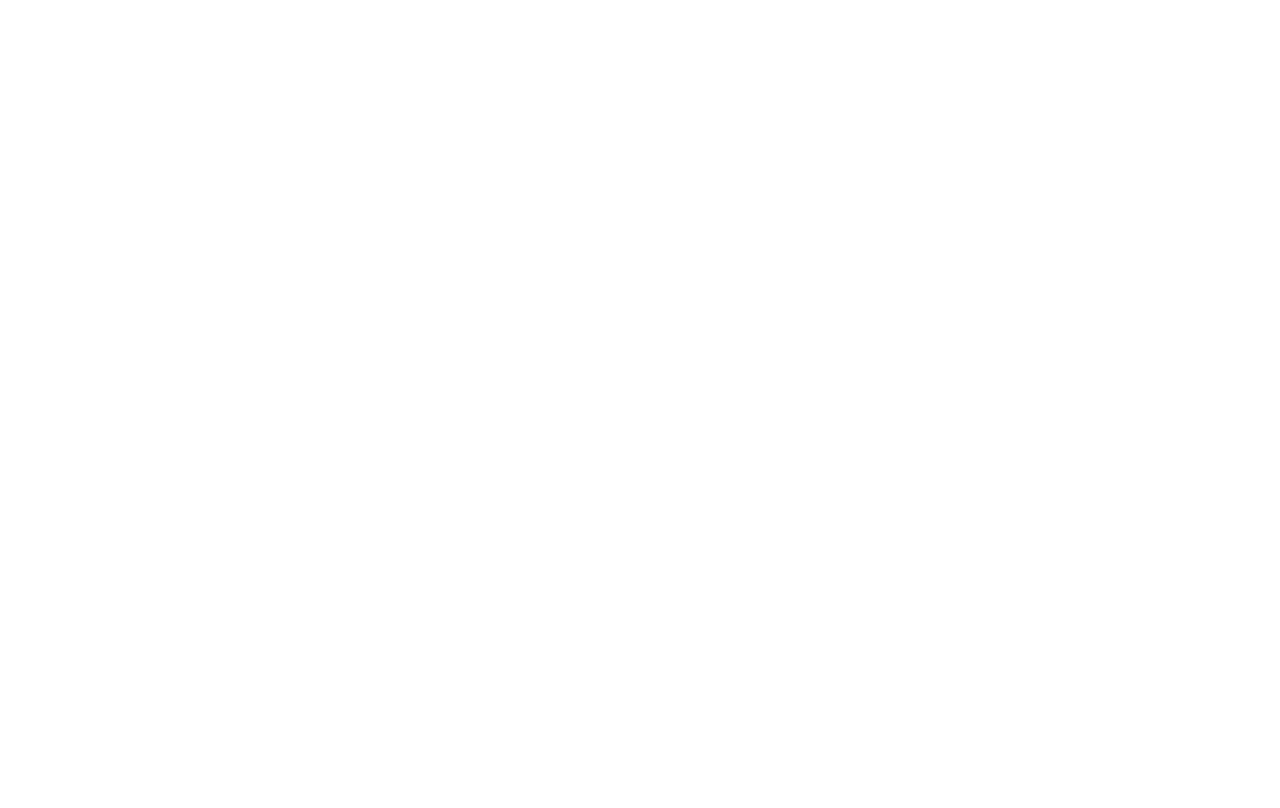
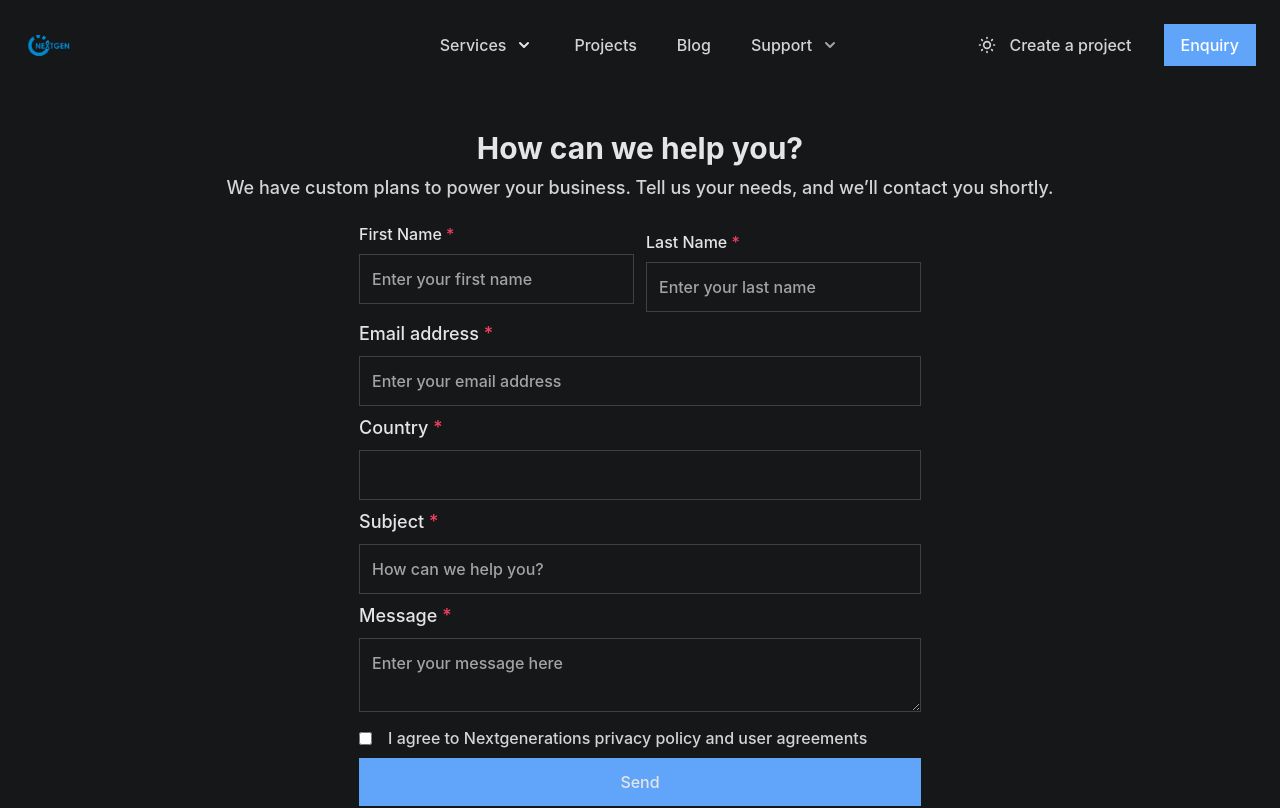
Before and after one commit to Brainy-Technologies/nextgenmalawi, a React (Create React App) app: page /contact-us in a window 1280 px wide. Before the commit this address had no page. Shown: the top 808 px of the page. Built offline with nearby package versions, Linux system fonts and the light colour scheme; what tailwindcss-hero-patterns would draw is missing.

Commit message:
Contact Us

```diff
--- a/public/index.html
+++ b/public/index.html
@@ -4,7 +4,7 @@
     <meta charset="utf-8" />
     <link rel="icon" href="%PUBLIC_URL%/favicon.ico" />
     <meta name="viewport" content="width=device-width, initial-scale=1" />
-    <meta name="theme-color" content="#60a5fa" />
+    <meta name="theme-color" content="#151719" />
     <meta
       name="description"
       content="Software development company: Let us build a software for you"
--- a/src/App.tsx
+++ b/src/App.tsx
@@ -5,6 +5,7 @@
 import HelpCenter from './pages/support/HelpCenter';
 import Projects from './pages/projects/Projects';
 import AboutUs from './pages/support/AboutUs';
+import ContactUs from './pages/support/ContactUs';
 
 function App() {
 
@@ -21,6 +22,8 @@
 
       <Route path="/about-us" element={<AboutUs/>}/>
 
+      <Route path="/contact-us" element={<ContactUs/>}/>
+
     </Routes>
   );
 }
--- a/src/pages/LandingPageHeader.tsx
+++ b/src/pages/LandingPageHeader.tsx
@@ -81,9 +81,9 @@
     icon: CalendarIcon,
   },
   {
-    name: "Security",
-    description: "Understand how we take your privacy seriously.",
-    to: "#",
+    name: "Contact us",
+    description: "Send us a message to get in touch with us",
+    to: "/contact-us",
     icon: ShieldCheckIcon,
   },
 ];
--- /dev/null
+++ b/src/pages/support/ContactUs.tsx
@@ -0,0 +1,52 @@
+import LandingPageFooter from "../LandingPageFooter";
+import LandingPageHeader from "../LandingPageHeader";
+
+export default function ContactUs() {
+    return (
+        <div>
+            <LandingPageHeader/>
+                <div className="sm:px-24 px-5 sm:py-10 py-5 bg-black">
+                    <div className="flex flex-col items-center justify-center">
+                        <h3 className="text-gray-200 text-3xl text-center font-bold">
+                         How can we help you?
+                        </h3>
+                        <p className="text-gray-300 mt-2 text-lg text-center">We have custom plans to power your business. Tell us your needs, and we’ll contact you shortly.</p>
+                        <div className="mt-5">
+                            <div className="sm:flex sm:space-x-3">
+                                <div className="space-y-2">
+                                    <p className="text-gray-200">First Name <span className="text-red-500">*</span></p>
+                                    <input placeholder="Enter your first name" type="text" className="md:w-full lg:w-full w-full px-3 py-3 rounded-none border border-gray-700 outline-none focus:outline-none focus:ring-2 focus:ring-offset-0 text-gray-300 bg-transparent" />
+                                </div>
+                                <div className="space-y-2 md:mt-2 lg:mt-2 mt-2">
+                                    <p className="text-gray-200">Last Name <span className="text-red-500">*</span></p>
+                                    <input placeholder="Enter your last name" type="text" className="md:w-full lg:w-full w-full px-3 py-3 rounded-none border border-gray-700 outline-none focus:outline-none focus:ring-2 focus:ring-offset-0 text-gray-300 bg-transparent" />
+                                </div>
+                            </div>
+                            <div className="space-y-2 mt-2">
+                                <p className="text-lg text-gray-200">Email address <span className="text-red-500">*</span></p>
+                                <input placeholder="Enter your email address" type="text" className="w-full px-3 py-3 rounded-none border border-gray-700 outline-none focus:outline-none focus:ring-2 focus:ring-offset-0 text-gray-300 bg-transparent" />
+                            </div>
+                            <div className="space-y-2 mt-2">
+                                <p className="text-lg text-gray-200">Country <span className="text-red-500">*</span></p>
+                                <input type="text" className="w-full px-3 py-3 rounded-none border border-gray-700 outline-none focus:outline-none focus:ring-2 focus:ring-offset-0 text-gray-300 bg-transparent" />
+                            </div>
+                            <div className="space-y-2 mt-2">
+                                <p className="text-lg text-gray-200">Subject <span className="text-red-500">*</span></p>
+                                <input placeholder="How can we help you?" type="text" className="w-full px-3 py-3 rounded-none border border-gray-700 outline-none focus:outline-none focus:ring-2 focus:ring-offset-0 text-gray-300 bg-transparent" />
+                            </div>
+                            <div className="space-y-2 mt-2">
+                                <p className="text-lg text-gray-200">Message <span className="text-red-500">*</span></p>
+                                <textarea placeholder="Enter your message here" className="w-full px-3 py-3 rounded-none border border-gray-700 outline-none focus:outline-none focus:ring-2 focus:ring-offset-0 text-gray-300 bg-transparent"></textarea>
+                            </div>
+                            <div className="flex space-x-4 mt-2 items-center">
+                                <input type="checkbox" />
+                                <p className="text-gray-300">I agree to Nextgenerations privacy policy and user agreements</p>
+                            </div>
+                            <button className="mt-2 w-full p-3 text-center bg-blue-400 text-gray-200">Send</button>
+                        </div>
+                    </div>
+                </div>
+            <LandingPageFooter/>
+        </div>
+    )
+}
--- a/src/pages/support/HelpCenter.tsx
+++ b/src/pages/support/HelpCenter.tsx
@@ -18,28 +18,45 @@
     }
 ]
 
+const questions = [
+    {
+        question: 'How can I use Open PRO without registration?',
+        answer: 'Lorem ipsum dolor sit amet, consectetur adipiscing elit, sed do eiusmod tempor incididunt ut labore et dolore magna aliqua. Quis enim lobortis scelerisque fermentum.'
+    },
+    {
+        question: 'Can I import my sitemap to Open PRO?',
+        answer: 'Lorem ipsum dolor sit amet, consectetur adipiscing elit, sed do eiusmod tempor incididunt ut labore et dolore magna aliqua. Quis enim lobortis scelerisque fermentum.'
+    },
+    {
+        question: 'How can I switch my subscription between essential, and premium plans?',
+        answer: 'Lorem ipsum dolor sit amet, consectetur adipiscing elit, sed do eiusmod tempor incididunt ut labore et dolore magna aliqua. Quis enim lobortis scelerisque fermentum.'
+    },
+    {
+        question: 'Can I cancel my subscription at any time?',
+        answer: 'Lorem ipsum dolor sit amet, consectetur adipiscing elit, sed do eiusmod tempor incididunt ut labore et dolore magna aliqua. Quis enim lobortis scelerisque fermentum.'
+    }
+]
+
 export default function HelpCenter() {
 
     const [openTab, setOpenTab] = useState(1);
 
-    const color: string = 'blue'
-
     return (
         <div>
             <LandingPageHeader/>
-            <div className='px-24 py-10 flex space-x-6 bg-black'>
-                <div className="w-1/3">
+            <div className='sm:px-24 px-5 sm:py-10 py-5 sm:flex space-x-6 bg-black'>
+                <div className="sm:w-1/3 w-full">
                     <h3 className="font-semibold text-lg p-3 text-gray-300">
                         Choose a category
                     </h3>
-                    <div className="divide-y divide-gray-700">
+                    <div className="divide-y divide-gray-800">
                         {
                             categories.map((item, index) => (
                                 <div
                                     key={index}
                                     onClick={() => setOpenTab(item.id)}
                                     className="cursor-pointer group flex justify-between items-center">
-                                    <h3 className="font-md p-3 hover:text-blue-400 transition duration-150 text-gray-300">
+                                    <h3 className={"" + openTab === item.id.toString() ? 'font-md p-3 hover:text-blue-400 transition duration-150 text-blue-400' : 'font-md p-3 hover:text-blue-400 transition duration-150 text-gray-300'}>
                                         {item.name}
                                     </h3>
                                     <ChevronRightIcon className="w-4 h-4 text-blue-400 hidden group-hover:block"/>
@@ -49,11 +66,25 @@
                     </div>
 
                 </div>
-                <div className="w-full">
+                <div className="sm:w-full md:mt-2 lg:mt-2 mt-5">
 
                     <div className={openTab === 1 ? "block" : "hidden"} id="link1">
                         <h3 className="text-3xl font-bold text-gray-300">FAQ’s – Frequently Asked Questions</h3>
                         <p className="mt-2 text-md text-gray-300">Last updated - <span className="text-blue-400">June 30, 2022</span></p>
+                        <div className="mt-5 space-y-8">
+                            {
+                                questions.map((item, index) => (
+                                    <div key={index} className="space-y-2">
+                                        <h3 className="text-xl text-gray-200 font-medium antialiased">
+                                            {item.question}
+                                        </h3>
+                                        <p className="text-gray-300 text-lg">
+                                            {item.answer}
+                                        </p>
+                                    </div>
+                                ))
+                            }
+                        </div>
                     </div>
 
                     <div className={openTab === 2 ? "block" : "hidden"} id="link1">
```
